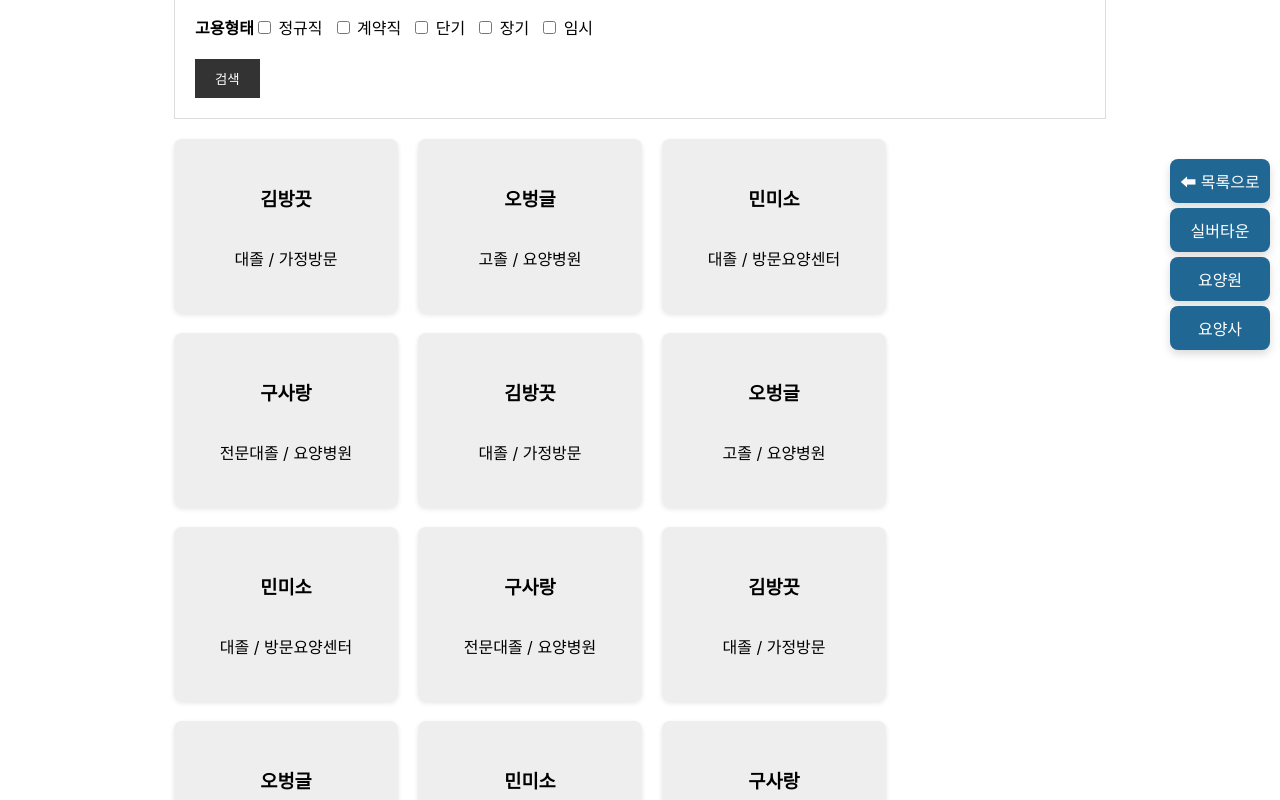
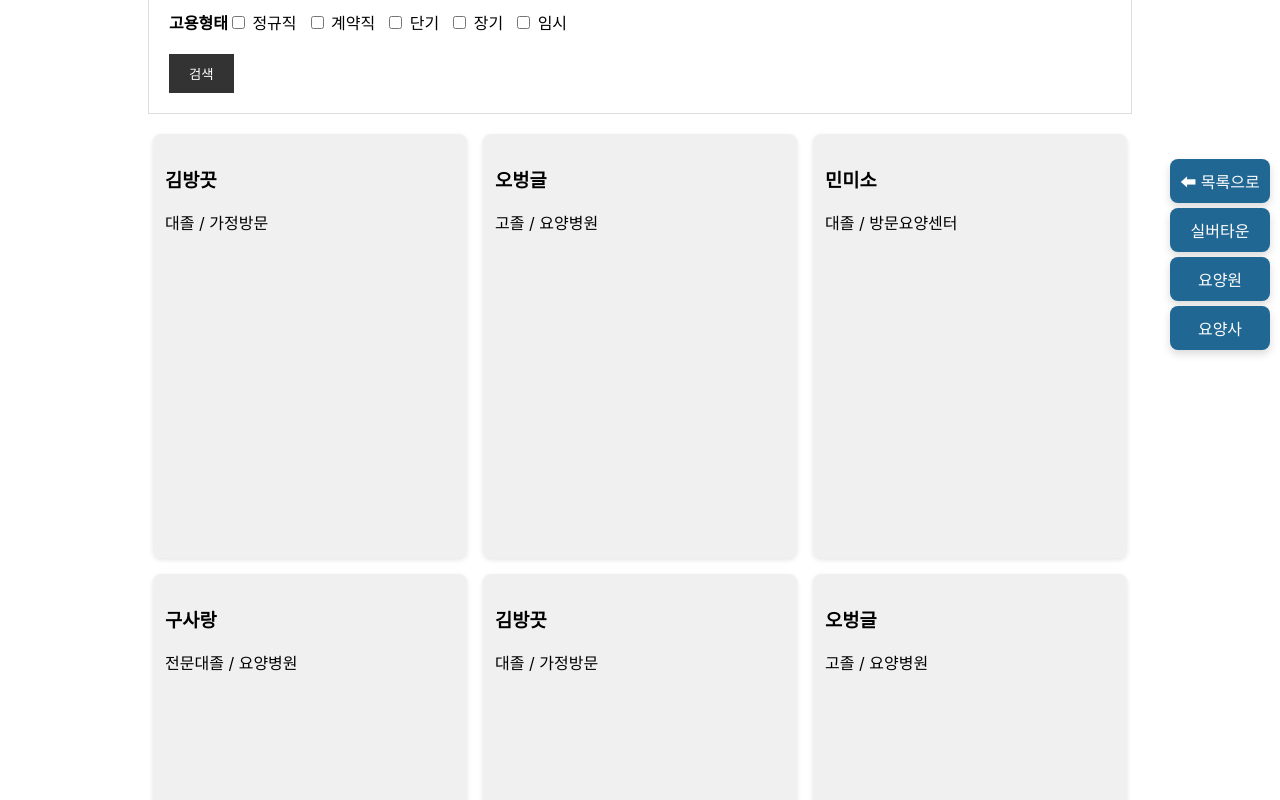
Before and after one commit to thetestt/daview-frontend, a React (Create React App) app: page /caregiver in a window 1280 px wide. Shown: the part 400-1200 px from the top of the page. Built offline with nearby package versions, Linux system fonts and the light colour scheme.

Commit message:
개별메인 css 카드 와이그 화면에서 탈출 해결

```diff
--- a/src/components/NursingHomeList.js
+++ b/src/components/NursingHomeList.js
@@ -5,6 +5,7 @@ import "../styles/components/MainList.css";
 
 function NursingHomeList() {
   return (
+    <div div className="facility-wrapper">
       <div className="facility-list">
         {nursingHomes.map((item) => (
           <Link
@@ -21,6 +22,7 @@ function NursingHomeList() {
           </Link>
         ))}
       </div>
+    </div>
   );
 }
 
--- a/src/pages/auth/SignupPage.js
+++ b/src/pages/auth/SignupPage.js
@@ -25,10 +25,7 @@ function SignupPage() {
         <input type="text" placeholder="한글 2~10자" />
 
         <label>약관동의</label>
-        <textarea
-          placeholder="여기에 약관 들어감 (스크롤 가능)"
-          rows={4}
-        />
+        <textarea placeholder="여기에 약관 들어감 (스크롤 가능)" rows={4} />
 
         <button type="submit">회원가입하기</button>
       </form>
--- a/src/styles/components/MainList.css
+++ b/src/styles/components/MainList.css
@@ -1,9 +1,17 @@
+.facility-wrapper {
+  max-width: 800px; /* ✅ 카드 3개 들어갈 넉넉한 공간 */
+  margin: 0 auto;
+  box-sizing: border-box;
+  padding: 0 16px; /* ✅ 반응형 여백 */
+}
+
 .facility-list {
   display: flex;
   flex-wrap: wrap;
-  gap: 16px; /* 카드 사이 여백 */
-  justify-content: flex-start; /* 카드들을 왼쪽 정렬 */
+  gap: 16px;
+  justify-content: center;
   margin-top: 20px;
+  width: 100%;
 }
 
 .card-link {
@@ -12,16 +20,15 @@
 }
 
 .facility-card {
-  display: block;
-  width: 400px; /* ✅ 고정 너비 */
-  height: 600px; /* ✅ 고정 높이 */
+  width: 290px; /* ✅ 카드 고정 너비 */
+  height: 400px;
   background: #f0f0f0;
   padding: 12px;
   border-radius: 8px;
   box-shadow: 0 2px 5px rgba(0, 0, 0, 0.1);
   transition: transform 0.2s;
   cursor: pointer;
-  display: flex;
+  /* display: flex; */
   flex-direction: column;
   justify-content: space-between;
   text-decoration: none;
--- a/src/styles/layouts/layout.css
+++ b/src/styles/layouts/layout.css
@@ -1,6 +1,6 @@
 .layout-container {
-  max-width: 1100px;
+  max-width: 1024px;
   margin: 0 auto;
-  padding: 5px 5vw;
+  /* padding: 5px 5vw; */
   box-sizing: border-box;
 }
--- a/src/styles/pages/NursingHome.css
+++ b/src/styles/pages/NursingHome.css
@@ -16,8 +16,8 @@
 }
 
 .tab-menu button:hover {
-  background: #e774bd;  /* 호버 시 색상 변경 */
-  color: #000;       /* 글자색도 변경 가능 */
+  background: #e774bd; /* 호버 시 색상 변경 */
+  color: #000; /* 글자색도 변경 가능 */
   transition: background 0.2s ease, color 0.2s ease;
 }
 
@@ -54,23 +54,7 @@
   cursor: pointer;
 }
 
-
 .search-button:hover {
   background: #ff4cbd;
   transition: background 0.2s ease;
 }
-
-
-.facility-list {
-  display: flex;
-  gap: 20px;
-}
-
-.facility-card {
-  background: #eee;
-  width: 200px;
-  height: 150px;
-  display: flex;
-  justify-content: center;
-  align-items: center;
-}
--- a/src/styles/pages/Silvertown.css
+++ b/src/styles/pages/Silvertown.css
@@ -8,7 +8,6 @@
   margin-bottom: 0px !important;
 }
 
-
 .tab-menu button {
   padding: 10px 20px;
   background: #ddd;
@@ -17,8 +16,8 @@
 }
 
 .tab-menu button:hover {
-  background: #e774bd;  /* 호버 시 색상 변경 */
-  color: #000;       /* 글자색도 변경 가능 */
+  background: #e774bd; /* 호버 시 색상 변경 */
+  color: #000; /* 글자색도 변경 가능 */
   transition: background 0.2s ease, color 0.2s ease;
 }
 
@@ -59,17 +58,3 @@
   background: #ff4cbd;
   transition: background 0.2s ease;
 }
-
-.facility-list {
-  display: flex;
-  gap: 20px;
-}
-
-.facility-card {
-  background: #eee;
-  width: 200px;
-  height: 150px;
-  display: flex;
-  justify-content: center;
-  align-items: center;
-}
```
Lines whose indentation alone changed are shown as unchanged.
